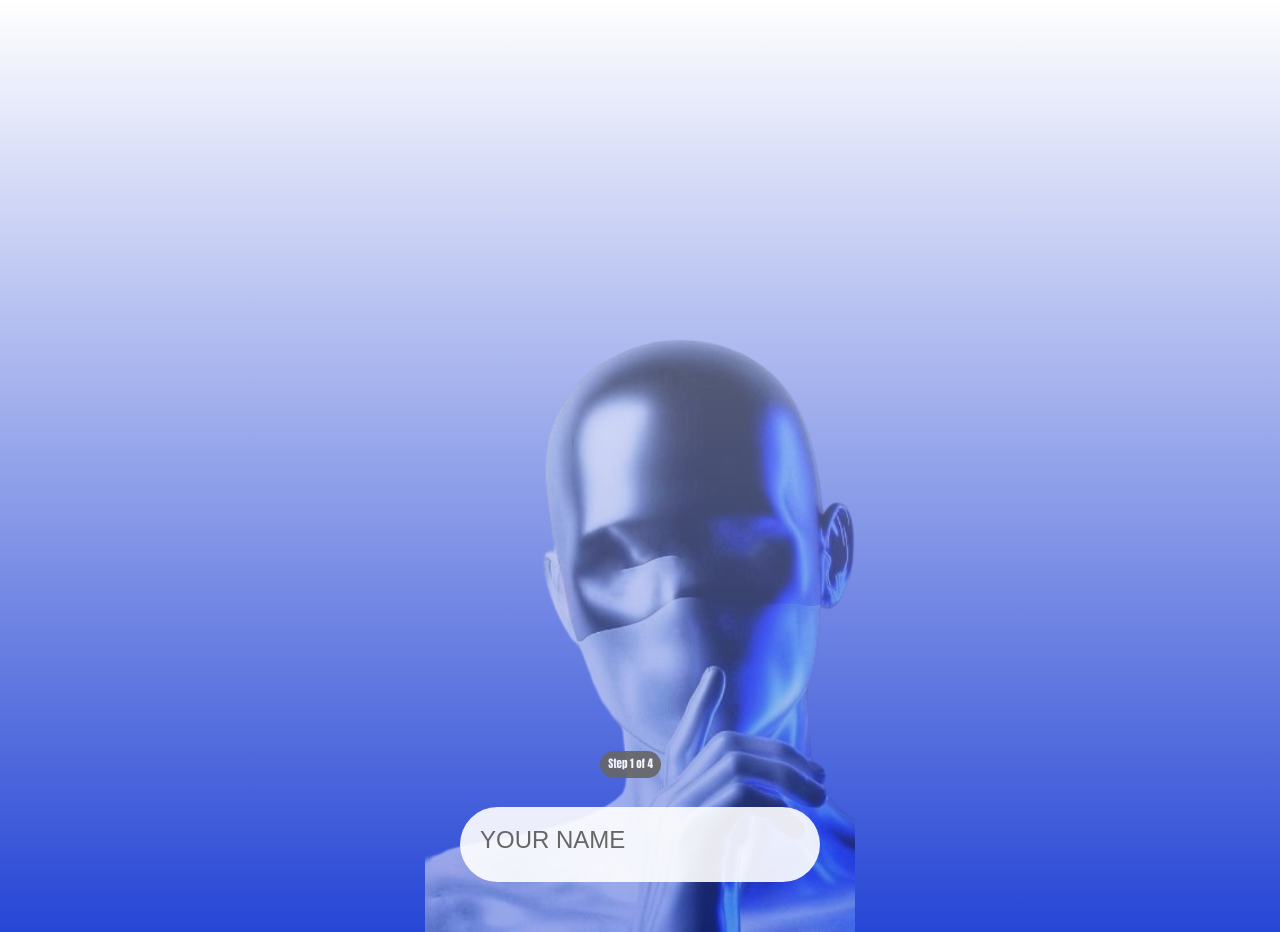
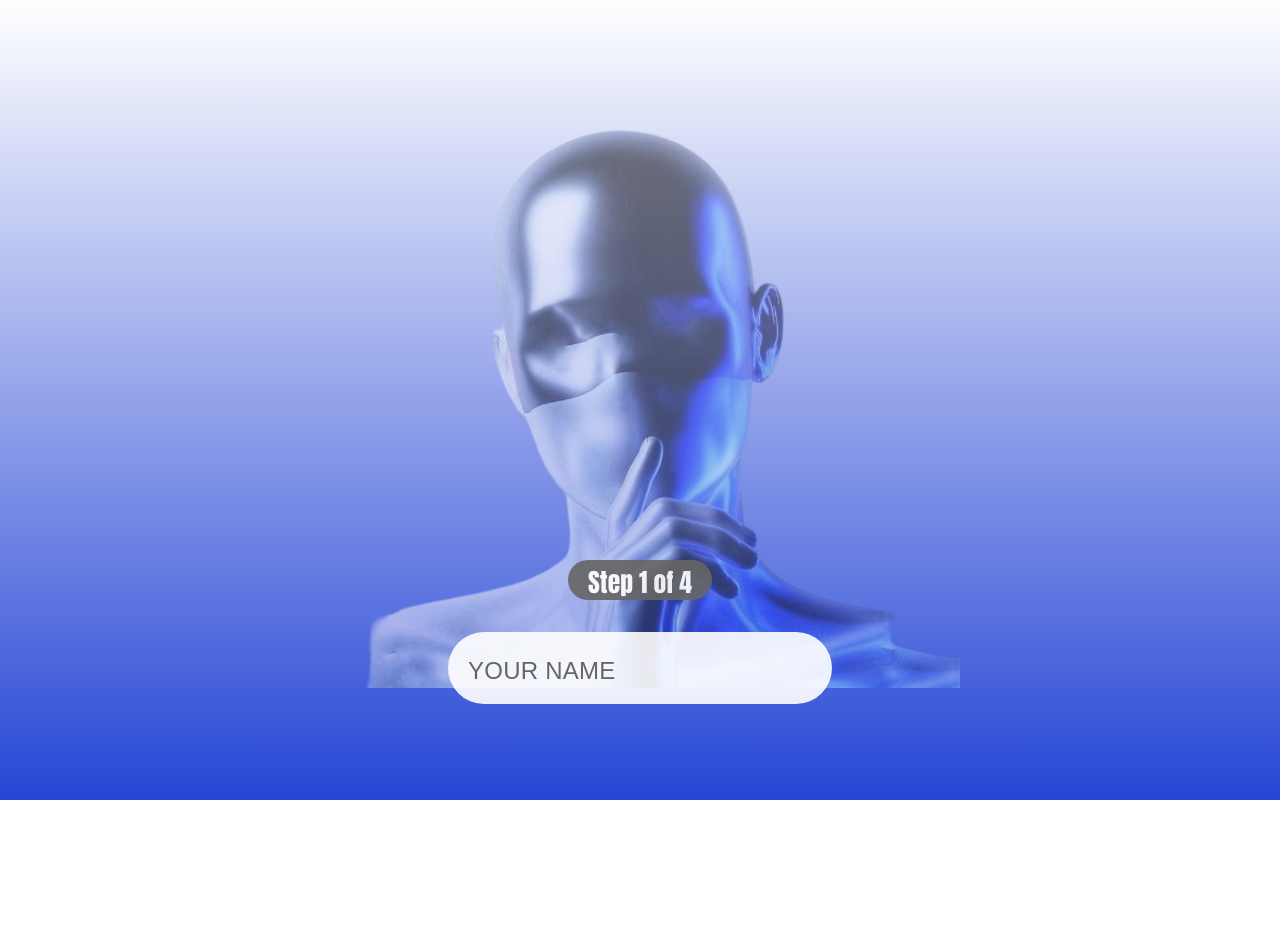
Before and after one commit to Aditya232-rtx/FacePay, a website: page frontend/name.html in a window 1280 px wide. After the commit the page ends 800 px from the top, so only its background shows below. Drawn offline with Linux system fonts and the light colour scheme; a web font is replaced by a local one.

Commit message:
Refactor name.css for responsive design using rem, vw, vh, and clamp. Improved scaling and accessibility.

```diff
--- a/frontend/name.css
+++ b/frontend/name.css
@@ -1,79 +1,250 @@
-*{
-    margin: 0;
-    padding: 0;
+/*
+  Enhanced responsive, mobile-first CSS using rem, vh, vw, and clamp()
+  - Uses clamp() for font sizes and input heights
+  - Reduces oversized elements on small screens
+  - Improves scaling for large desktops (with media queries)
+  - Pure CSS, accessible, consistent
+*/
+
+/* Base styles (mobile first) */
+html {
+    font-size: 16px;
+    box-sizing: border-box;
+}
+*, *::before, *::after {
+    box-sizing: inherit;
 }
 
-body{
+body {
     background: linear-gradient(to bottom, #FFFFFF, #2646D5);
-    height: 932px;
-    width: 430px;
-    font-family: 'Anton';
+    min-height: 100vh;
+    min-width: 100vw;
+    font-family: 'Anton', sans-serif;
     position: relative;
     overflow: hidden;
     margin: 0 auto;
+    width: 100vw;
+    max-width: 100vw;
 }
 
-main .image img{
+/* Main image section */
+main .image img {
     position: absolute;
-    width: 682px;
-    opacity: 51%;
-    top: 27%;
-    left: -65px;
+    width: 158vw;
+    max-width: none;
+    opacity: 0.51;
+    top: 27vh;
+    left: -15vw;
     z-index: -1;
     object-fit: cover;
+    height: auto;
 }
 
 main {
     overflow: hidden;
     position: relative;
-    width: 100%;
-    height: 100%;
+    width: 100vw;
+    height: 100vh;
 }
-main .step{
+
+/* Step indicator */
+main .step {
     position: absolute;
     background-color: #666;
-    color: #FFFFFF;
-    width: 61px;
-height: 23px;
-opacity: 0.91;
-top: 751px;
-left: 175px;
-border-radius: 80px;
-font-size: 11px;
-font-weight: 400;
-justify-items: center;
-padding-top: 4px;
+    color: #fff;
+    width: clamp(4.5rem, 14vw, 8rem);
+    height: clamp(2rem, 2.5rem, 3rem);
+    opacity: 0.91;
+    top: 80vh;
+    left: 50vw;
+    transform: translateX(-50%);
+    border-radius: 5rem;
+    font-size: clamp(0.7rem, 2vw, 1.1rem);
+    font-weight: 400;
+    display: flex;
+    align-items: center;
+    justify-content: center;
+    padding-top: 0.2rem;
 }
 
-footer .name{
+/* Footer input section */
+footer .name {
     position: absolute;
-    bottom: 50px;
-    left: 50%;
+    bottom: 7vh;
+    left: 50vw;
     transform: translateX(-50%);
-    width: 100%;
+    width: 100vw;
     display: flex;
     justify-content: center;
     align-items: center;
 }
 
-footer #text{
-    width: 360px;
-    height: 75px;
+footer #text {
+    width: clamp(12rem, 84vw, 30rem);
+    height: clamp(2.5rem, 4.5rem, 5rem);
     position: relative;
     opacity: 1;
-    border-radius: 116px;
-    border: 0px;
-    padding: 20px 0 30px 20px;
-    font-size: 24px;
+    border-radius: 7rem;
+    border: none;
+    padding: 1rem 0 1.25rem 1.25rem;
+    font-size: clamp(1rem, 1.5rem, 2rem);
     background: rgba(255, 255, 255, 0.9);
     box-sizing: border-box;
+    transition: box-shadow 0.2s;
+}
+footer #text:focus {
+    outline: none;
+    box-shadow: 0 0 0 2px #2646D5;
 }
 
-input::placeholder{
+input::placeholder {
     font-weight: 400;
-    font-style: Regular;
-    font-size: 24px;
-    line-height: 100%;
-    letter-spacing: 0%;
+    font-style: normal;
+    font-size: clamp(1rem, 1.5rem, 2rem);
+    line-height: 1.2;
+    letter-spacing: 0.01em;
     color: #666;
 }
+
+/* Utility: Responsive spacing for accessibility */
+@supports (gap: 1rem) {
+    footer .name {
+        gap: 1rem;
+    }
+}
+
+/* --- Responsive Media Queries --- */
+
+/* /xs/ */
+@media (min-width: 475px) {
+    main .image img {
+        width: 120vw;
+        top: 20vh;
+        left: -10vw;
+    }
+    main .step {
+        width: clamp(5rem, 12vw, 9rem);
+        font-size: clamp(0.8rem, 2vw, 1.2rem);
+        top: 78vh;
+    }
+    footer #text {
+        width: clamp(14rem, 70vw, 32rem);
+        font-size: clamp(1.1rem, 1.7rem, 2.2rem);
+    }
+    footer .name {
+        bottom: 8vh;
+    }
+}
+
+/* /sm/ */
+@media (min-width: 640px) {
+    main .image img {
+        width: 100vw;
+        top: 15vh;
+        left: 0vw;
+    }
+    main .step {
+        width: clamp(6rem, 10vw, 10rem);
+        font-size: clamp(0.9rem, 2vw, 1.3rem);
+        top: 76vh;
+    }
+    footer #text {
+        width: clamp(16rem, 60vw, 34rem);
+        font-size: clamp(1.2rem, 1.8rem, 2.3rem);
+    }
+    footer .name {
+        bottom: 9vh;
+    }
+}
+
+/* /md/ */
+@media (min-width: 768px) {
+    main .image img {
+        width: 80vw;
+        top: 10vh;
+        left: 10vw;
+    }
+    main .step {
+        width: clamp(7rem, 8vw, 11rem);
+        font-size: clamp(1rem, 2vw, 1.4rem);
+        top: 74vh;
+    }
+    footer #text {
+        width: clamp(18rem, 50vw, 36rem);
+        font-size: clamp(1.3rem, 2rem, 2.4rem);
+    }
+    footer .name {
+        bottom: 10vh;
+    }
+}
+
+/* /Lg/ */
+@media (min-width: 1024px) {
+    main .image img {
+        width: 60vw;
+        top: 8vh;
+        left: 20vw;
+    }
+    main .step {
+        width: clamp(8rem, 7vw, 12rem);
+        font-size: clamp(1.1rem, 2vw, 1.5rem);
+        top: 72vh;
+    }
+    footer #text {
+        width: clamp(20rem, 40vw, 38rem);
+        font-size: clamp(1.4rem, 2.2rem, 2.5rem);
+    }
+    footer .name {
+        bottom: 11vh;
+    }
+}
+
+/* /xl/ */
+@media (min-width: 1280px) {
+    main .image img {
+        width: 50vw;
+        top: 6vh;
+        left: 25vw;
+    }
+    main .step {
+        width: clamp(9rem, 6vw, 13rem);
+        font-size: clamp(1.2rem, 2vw, 1.6rem);
+        top: 70vh;
+    }
+    footer #text {
+        width: clamp(22rem, 30vw, 40rem);
+        font-size: clamp(1.5rem, 2.4rem, 2.6rem);
+    }
+    footer .name {
+        bottom: 12vh;
+    }
+}
+
+/* /2XL/ */
+@media (min-width: 1536px) {
+    main .image img {
+        width: 40vw;
+        top: 4vh;
+        left: 30vw;
+    }
+    main .step {
+        width: clamp(10rem, 5vw, 14rem);
+        font-size: clamp(1.3rem, 2vw, 1.7rem);
+        top: 68vh;
+    }
+    footer #text {
+        width: clamp(24rem, 24vw, 42rem);
+        font-size: clamp(1.6rem, 2.6rem, 2.7rem);
+    }
+    footer .name {
+        bottom: 13vh;
+    }
+}
+
+/*
+  Responsive Tweaks:
+  - clamp() ensures font/input never too small or too large
+  - vw/vh for layout scaling
+  - rem for consistent spacing
+  - Use max-widths and min-widths for better desktop scaling
+*/
```
